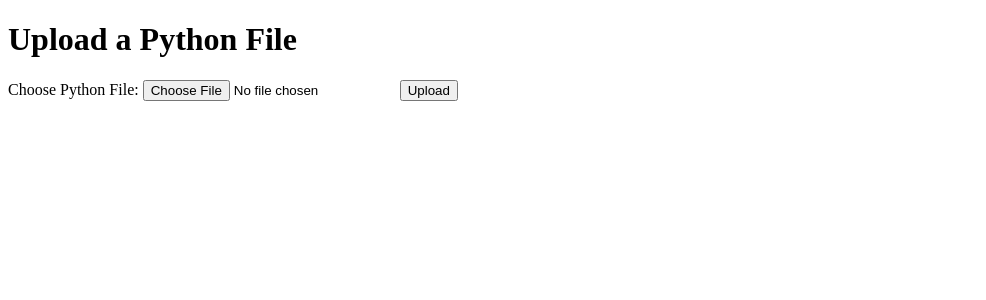
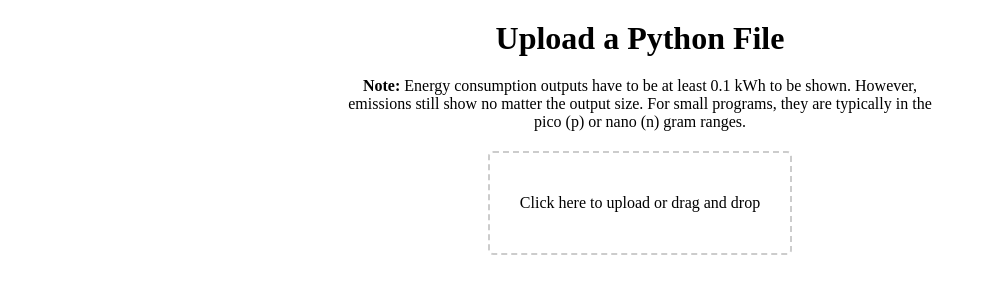
Before and after one commit to Honkajo/sustainability-project, a Flask app: page / in a window 1280 px wide. Shown: the top 300 px of the page, without its empty margins (0-986 px from the left). Run offline with Flask 3, Linux system fonts and the light colour scheme.

Commit message:
Drag and drop and css styling

```diff
--- a/app.py
+++ b/app.py
@@ -104,6 +104,11 @@ def upload_file():
     if not os.path.exists(CSV_PATH):
         return "Failed to create emissions data"
     time.sleep(3)
+
+    if request.headers.get('X-Requested-With') == 'XMLHttpRequest':
+        return jsonify({"redirect": "/launch"})
+    else:
+        return redirect("/launch")
     return redirect("/launch")
 
 @app.route('/launch')
--- a/emissions.csv
+++ b/emissions.csv
@@ -1,2 +1,2 @@
 timestamp,project_name,run_id,experiment_id,duration,emissions,emissions_rate,cpu_power,gpu_power,ram_power,cpu_energy,gpu_energy,ram_energy,energy_consumed,country_name,country_iso_code,region,cloud_provider,cloud_region,os,python_version,codecarbon_version,cpu_count,cpu_model,gpu_count,gpu_model,longitude,latitude,ram_total_size,tracking_mode,on_cloud,pue
-2025-03-06T15:33:33,codecarbon,6a7281c7-e944-42e3-b64c-64ea2335ab77,5b0fa12a-3dd7-45bb-9766-cc326314d9f1,5.982378292013891,6.95822239954088e-10,1.1631197593822646e-10,1.5211999999999999,0.0,6.0,1.9334908393405684e-09,0.0,6.856805024047693e-09,8.790295863388261e-09,Finland,FIN,uusimaa,,,macOS-15.3.1-arm64-arm-64bit,3.11.10,2.8.3,8,Apple M3,1,Apple M3,24.9347,60.1719,16.0,machine,N,1.0
+2025-03-06T22:25:34,codecarbon,3b941f86-48a8-4279-876d-af1adce8d883,5b0fa12a-3dd7-45bb-9766-cc326314d9f1,6.080734041985124,1.2999888632182627e-09,2.1378814699711264e-10,1.0958,0.0093,6.0,1.4727475980180316e-09,7.911003881090436e-09,7.03895833188047e-09,1.642270981098894e-08,Finland,FIN,uusimaa,,,macOS-15.3.1-arm64-arm-64bit,3.11.10,2.8.3,8,Apple M3,1,Apple M3,24.9347,60.1719,16.0,machine,N,1.0
--- /dev/null
+++ b/static/main.js
@@ -0,0 +1,90 @@
+const dropZone = document.getElementById('drop-zone');
+const fileInput = document.getElementById('file');
+const originalDropZoneHTML = dropZone.innerHTML;
+
+// Function to handle file upload
+const handleFileUpload = (file) => {
+    // Update UI state
+    dropZone.innerHTML = 'Upload successful, processing the file...';
+    dropZone.classList.add('uploading');
+
+    const formData = new FormData();
+    formData.append('file', file);
+
+    fetch('/upload', {
+        method: 'POST',
+        body: formData,
+        headers: {
+            'X-Requested-With': 'XMLHttpRequest'
+        }
+    })
+    .then(response => {
+        if (!response.ok) {
+            throw new Error(`HTTP error! status: ${response.status}`);
+        }
+        return response.json();
+    })
+    .then(data => {
+        if (data.redirect) {
+            window.location.href = data.redirect;
+        } else if (data.error) {
+            throw new Error(data.error);
+        }
+    })
+    .catch(error => {
+        // Restore original state
+        dropZone.innerHTML = originalDropZoneHTML;
+        dropZone.classList.remove('uploading');
+        alert('Upload failed: ' + error.message);
+    });
+};
+
+// Click on drop zone to upload
+dropZone.addEventListener('click', () => {
+    if (!dropZone.classList.contains('uploading')) {
+        fileInput.click();
+    }
+});
+
+// File selection
+fileInput.addEventListener('change', function(e) {
+    if (this.files.length) {
+        const file = this.files[0];
+        if (!file.name.endsWith('.py')) {
+            alert('Only Python (.py) files are allowed.');
+            return;
+        }
+        handleFileUpload(file);
+    }
+});
+
+// Drag and drop handlers
+dropZone.addEventListener('dragover', (e) => {
+    e.preventDefault();
+    if (!dropZone.classList.contains('uploading')) {
+        dropZone.classList.add('dragover');
+    }
+});
+
+dropZone.addEventListener('dragleave', (e) => {
+    e.preventDefault();
+    dropZone.classList.remove('dragover');
+});
+
+dropZone.addEventListener('drop', (e) => {
+    e.preventDefault();
+    dropZone.classList.remove('dragover');
+
+    if (dropZone.classList.contains('uploading')) return;
+
+    const files = e.dataTransfer.files;
+    if (!files.length) return;
+
+    const file = files[0];
+    if (!file.name.endsWith('.py')) {
+        alert('Only Python (.py) files are allowed.');
+        return;
+    }
+
+    handleFileUpload(file);
+});
--- /dev/null
+++ b/static/style.css
@@ -0,0 +1,44 @@
+/* Horizontal centering */
+body {
+    margin: 0;
+    padding: 20px;
+    box-sizing: border-box;
+}
+
+h1, p, form {
+    width: 100%;
+    max-width: 600px;
+    margin: 0 auto 20px;
+}
+h1, p {
+    text-align: center;
+}
+
+/* Drop zone*/
+#drop-zone {
+    width: 300px;
+    height: 100px;
+    border: 2px dashed #ccc;
+    border-radius: 5px;
+    display: grid;
+    place-items: center;
+    margin: 20px auto;
+    cursor: pointer;
+    transition: all 0.3s ease;
+}
+
+#drop-zone.dragover {
+    background-color: lightgreen;
+    border-color: green;
+}
+
+#drop-zone.uploading {
+    background-color: #e6ffe6;
+    border-color: #4CAF50;
+    color: #4CAF50;
+    cursor: default;
+}
+
+.hidden {
+    display: none;
+}
--- a/templates/index.html
+++ b/templates/index.html
@@ -3,14 +3,19 @@
 <head>
     <meta charset="UTF-8">
     <meta name="viewport" content="width=device-width, initial-scale=1.0">
-    <title>Upload Python File</title>
+    <title>Upload Python File to analyze its emissions</title>
+    <link rel="stylesheet" href="{{ url_for('static', filename='style.css') }}">
 </head>
 <body>
     <h1>Upload a Python File</h1>
+    <p><b>Note:</b> Energy consumption outputs have to be at least 0.1 kWh to be shown. However, emissions still show no matter the output size. For small programs, they are typically in the pico (p) or nano (n) gram ranges.</p>
     <form action="/upload" method="post" enctype="multipart/form-data">
-        <label for="file">Choose Python File:</label>
-        <input type="file" name="file" accept=".py">
-        <button type="submit">Upload</button>
+        <div id="drop-zone">
+            Click here to upload or drag and drop
+        </div>
+        <input type="file" name="file" id="file" accept=".py" class="hidden">
     </form>
+
+    <script src="{{ url_for('static', filename='main.js') }}"></script>
 </body>
 </html>
```
Also changed, not shown: 1 other file.
